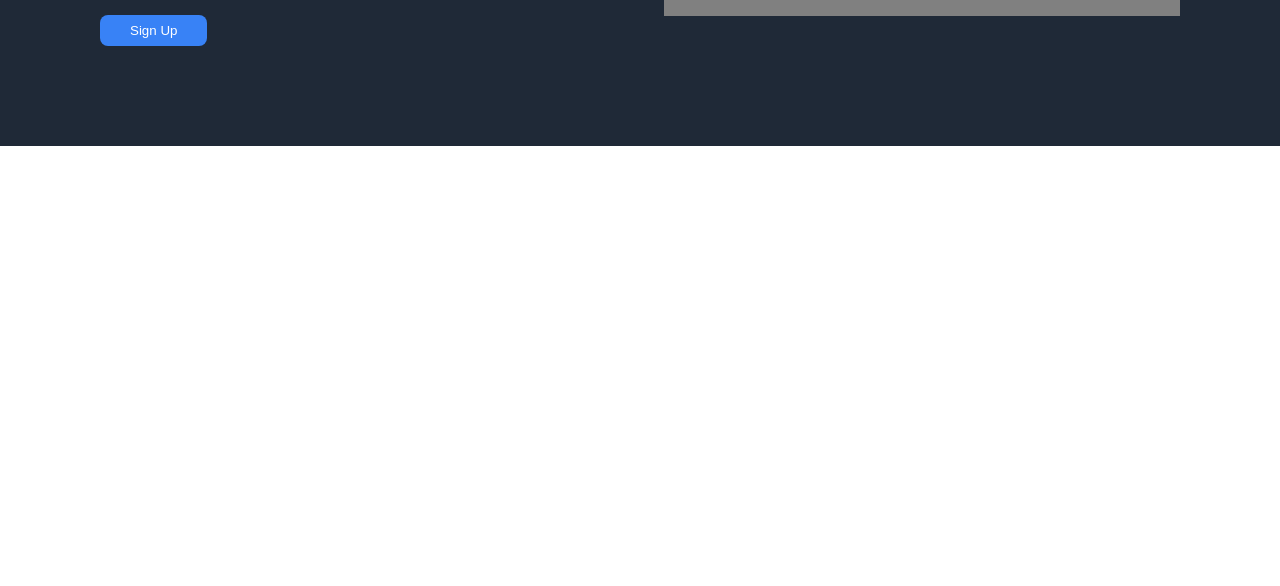
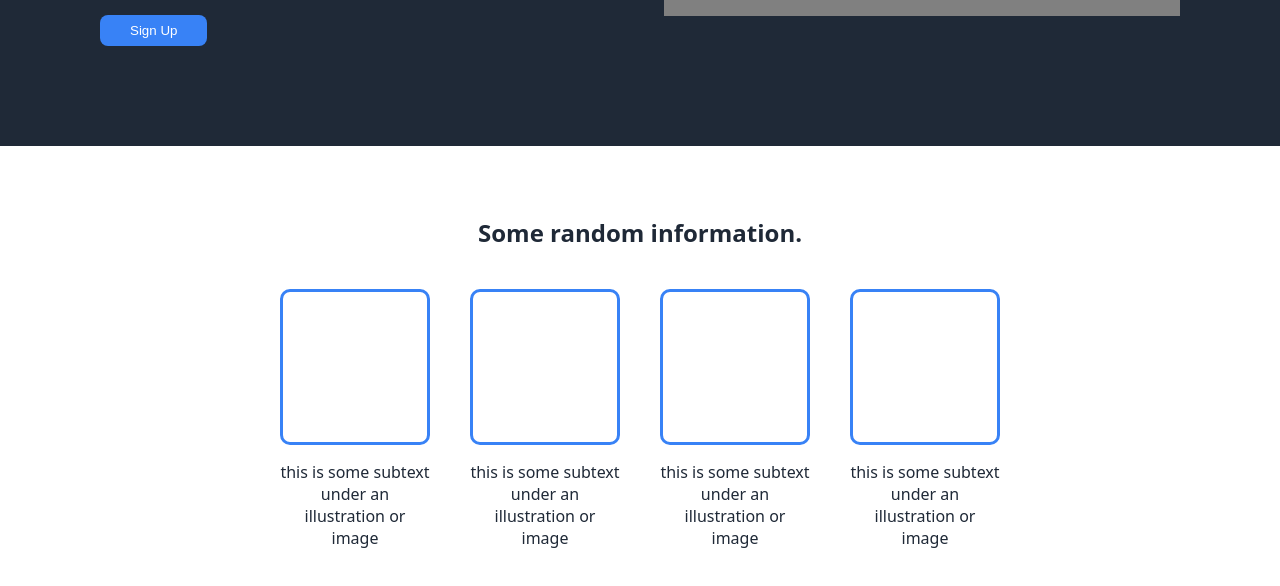
Before and after one commit to jess1up/landing-page, a plain HTML site: page index.html in a window 1280 px wide. Shown: the part 436-1022 px from the top of the page. Before the commit the page ends 800 px from the top, so only its background shows below. Drawn offline with Linux system fonts and the light colour scheme.

Commit message:
Build info section with placeholder cards and subtext

```diff
--- a/index.html
+++ b/index.html
@@ -28,5 +28,29 @@
       <!-- Placeholder for image -->
     </div>
   </section>
+  <section class="info">
+    <h2>Some random information.</h2>
+    <div class="info-cards">
+      <div class="card">
+        <div class="placeholder"></div>
+        <p>this is some subtext under an illustration or image</p>
+      </div>
+    <div class="info-cards">
+      <div class="card">
+        <div class="placeholder"></div>
+        <p>this is some subtext under an illustration or image</p>
+      </div>
+    <div class="info-cards">
+      <div class="card">
+        <div class="placeholder"></div>
+        <p>this is some subtext under an illustration or image</p>
+      </div>
+    <div class="info-cards">
+      <div class="card">
+        <div class="placeholder"></div>
+        <p>this is some subtext under an illustration or image</p>
+      </div>
+    </div>
+  </section>
 </body>
 </html>
```
